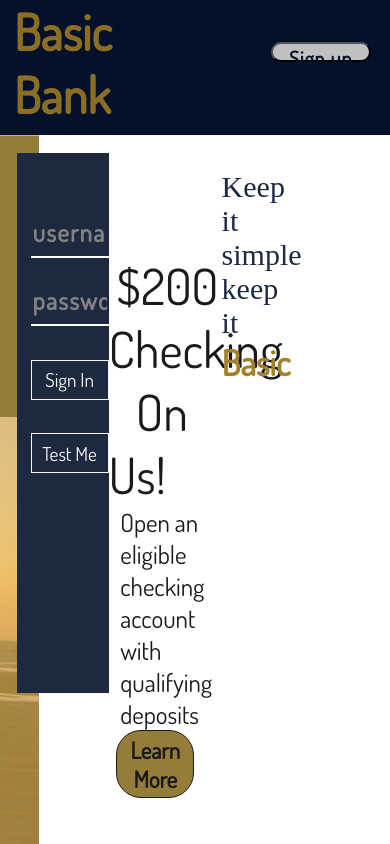
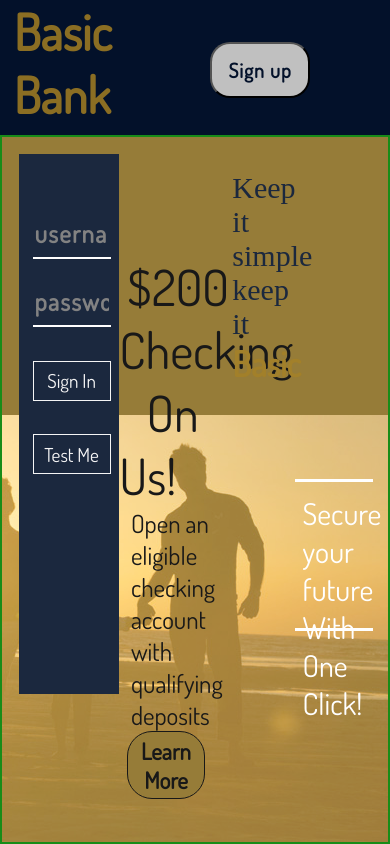
Before and after one commit to cyberstizz/basicbank, a React (Create React App) app: page / in a window 390 px wide. Built offline with nearby package versions, Linux system fonts and the light colour scheme; a web font is replaced by a local one.

Commit message:
changed bodysection width for moblie

```diff
--- a/src/Home.css
+++ b/src/Home.css
@@ -292,7 +292,7 @@ margin-left: 1vw;
         height: 15vh;
         width: 45vw;
         color: rgb(139, 110, 35);
-        font-size: 35px;
+        font-size: 30px;
         display: inline-flex;
     }
 
@@ -305,14 +305,15 @@ margin-left: 1vw;
         margin-top: 4vh;
         margin-left: 30vw;
         color: cornsilk;
-        font-size: large;
+        font-size: medium;
     }
 
     #signin{
-        height: 20px;
+        height: 3.5rem;
         margin-top: 5vh;
         border-radius: 20px;
         width: 100px;
+        margin-right: 5rem;
         color: rgb(3, 17, 42);
         font-weight: 900;
         letter-spacing: 1px;
@@ -387,6 +388,7 @@ margin-left: 1vw;
 
     .bodysection{
         height: 84vh;
+        width: 100vw;
         background-image: url("../public/basicbankfamily3.jpg");
         background-repeat: no-repeat;
         background-position-x: right;
@@ -399,6 +401,8 @@ margin-left: 1vw;
         border-top: solid 1px orange;
         display: flex;
         flex-direction: row;
+        border: solid 2px green;
+
     }
 
     .siginInSection{
```
